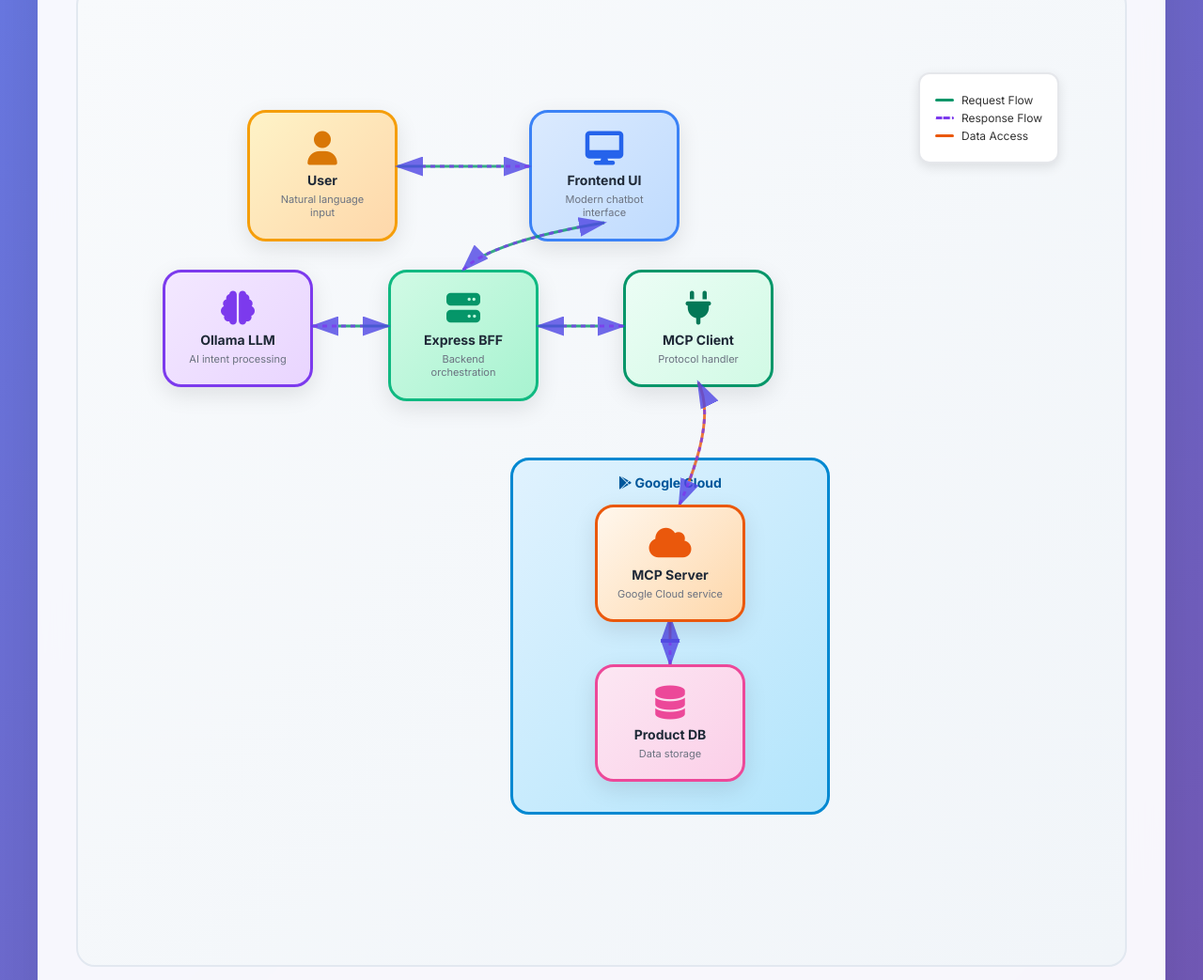
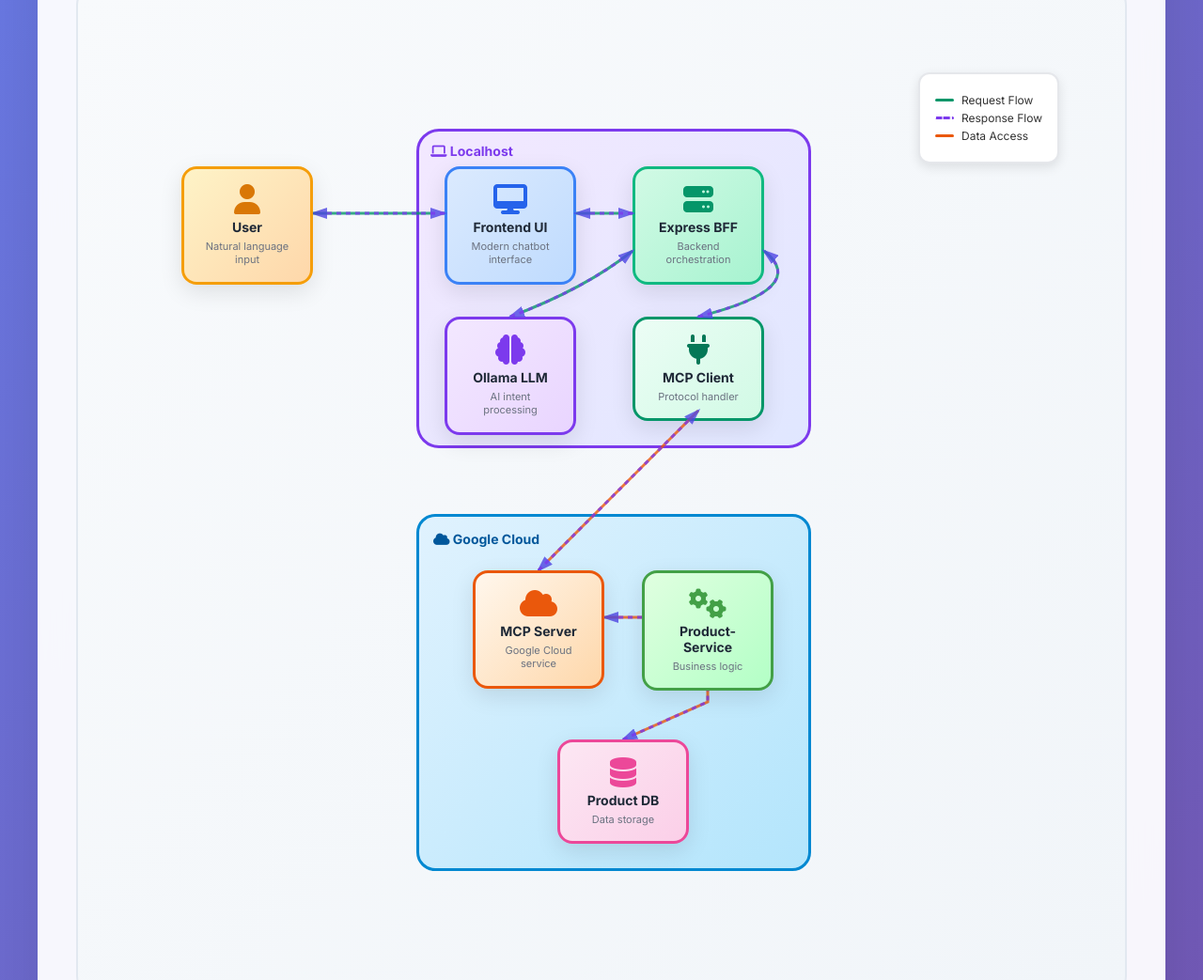
Before and after one commit to racho8/ravi-mcp-client, a website: page public/architecture.html in a window 1280 px wide. Shown: the part 519-1562 px from the top of the page at 94% size. Drawn offline with Linux system fonts and the light colour scheme.

Commit message:
docs: update architecture diagram

```diff
--- a/public/architecture.html
+++ b/public/architecture.html
@@ -113,20 +113,20 @@
         .diagram-container {
             position: relative;
             width: 100%;
-            height: 880px;
+            height: 910px;
         }
 
         .component {
             position: absolute;
             background: white;
             border: 3px solid #e2e8f0;
-            border-radius: 20px;
-            padding: 20px;
+            border-radius: 16px;
+            padding: 16px;
             text-align: center;
             transition: all 0.3s ease;
             box-shadow: 0 8px 24px rgba(0, 0, 0, 0.1);
-            width: 160px;
-            min-height: 120px;
+            width: 140px;
+            min-height: 100px;
             display: flex;
             flex-direction: column;
             justify-content: center;
@@ -142,42 +142,63 @@
 
         /* Component positioning - Clean top-to-bottom flow with increased spacing */
         .user {
-            top: 50px;
-            left: 120px;
+            top: 110px;
+            left: 50px;
             background: linear-gradient(135deg, #fef3c7 0%, #fed7aa 100%);
             border-color: #f59e0b;
+            z-index: 5;
         }
         .frontend {
-            top: 50px;
-            left: 420px;
+            top: 110px;
+            left: 330px;
             background: linear-gradient(135deg, #dbeafe 0%, #bfdbfe 100%);
             border-color: #3b82f6;
         }
         .bff {
-            top: 220px;
-            left: 270px;
+            top: 110px;
+            left: 530px;
             background: linear-gradient(135deg, #d1fae5 0%, #a7f3d0 100%);
             border-color: #10b981;
         }
         .llm {
-            top: 220px;
-            left: 30px;
+            top: 270px;
+            left: 330px;
             background: linear-gradient(135deg, #f3e8ff 0%, #e9d5ff 100%);
             border-color: #7c3aed;
         }
         .mcp-client {
-            top: 220px;
-            left: 520px;
+            top: 270px;
+            left: 530px;
             background: linear-gradient(135deg, #ecfdf5 0%, #d1fae5 100%);
             border-color: #059669;
+        }
+        .localhost-container {
+            position: absolute;
+            top: 70px;
+            left: 300px;
+            width: 420px;
+            height: 340px;
+            background: linear-gradient(135deg, #f3e8ff 0%, #e0e7ff 100%);
+            border: 3px solid #7c3aed;
+            border-radius: 24px;
+            z-index: 0;
+        }
+        .localhost-label {
+            position: absolute;
+            top: 85px;
+            left: 315px;
+            color: #7c3aed;
+            font-size: 14px;
+            font-weight: 700;
+            text-align: left;
         }
 
         /* Google Cloud Container */
         .google-cloud-container {
             position: absolute;
-            top: 420px;
-            left: 400px;
-            width: 340px;
+            top: 480px;
+            left: 300px;
+            width: 420px;
             height: 380px;
             background: linear-gradient(135deg, #e0f2fe 0%, #b3e5fc 100%);
             border: 3px solid #0288d1;
@@ -188,33 +209,50 @@
         .cloud-label {
             position: absolute;
             top: 15px;
-            left: 50%;
-            transform: translateX(-50%);
+            left: 15px;
             color: #01579b;
             padding: 0;
             font-size: 14px;
             font-weight: 700;
-            text-align: center;
+            text-align: left;
+            z-index: 3;
         }
 
         .mcp-server {
-            top: 470px;
-            left: 490px;
+            top: 540px;
+            left: 360px;
             background: linear-gradient(135deg, #fff7ed 0%, #fed7aa 100%);
             border-color: #ea580c;
             z-index: 2;
         }
+        .product-service {
+            position: absolute;
+            top: 540px;
+            left: 540px;
+            background: linear-gradient(135deg, #e0ffe0 0%, #b3ffc6 100%);
+            border: 3px solid #43a047;
+            border-radius: 16px;
+            padding: 16px;
+            text-align: center;
+            width: 140px;
+            min-height: 100px;
+            display: flex;
+            flex-direction: column;
+            justify-content: center;
+            align-items: center;
+            z-index: 2;
+        }
         .database {
-            top: 640px;
-            left: 490px;
+            top: 720px;
+            left: 450px;
             background: linear-gradient(135deg, #fce7f3 0%, #fbcfe8 100%);
             border-color: #ec4899;
             z-index: 2;
         }
 
         .component-icon {
-            font-size: 36px;
-            margin-bottom: 8px;
+            font-size: 32px;
+            margin-bottom: 6px;
             display: block;
         }
 
@@ -224,6 +262,7 @@
         .llm .component-icon { color: #7c3aed; }
         .mcp-client .component-icon { color: #047857; }
         .mcp-server .component-icon { color: #ea580c; }
+        .product-service .component-icon { color: #43a047; }
         .database .component-icon { color: #ec4899; }
 
         .component h3 {
@@ -436,40 +475,46 @@
 
             <div class="architecture-diagram">
                 <div class="diagram-container">
+                    <!-- Localhost Container -->
+                    <div class="localhost-container"></div>
+                    <div class="localhost-label"><i class="fas fa-laptop"></i> Localhost</div>
                     <!-- SVG for connection arrows -->
                     <svg class="connections-svg">
                         <defs>
-                            <marker id="arrowhead" markerWidth="10" markerHeight="7"
-                                    refX="9" refY="3.5" orient="auto">
-                                <polygon points="0 0, 10 3.5, 0 7" fill="#4f46e5" />
+                            <marker id="arrowhead" markerWidth="6" markerHeight="4"
+                                    refX="5" refY="2" orient="auto">
+                                <polygon points="0 0, 6 2, 0 4" fill="#4f46e5" />
                             </marker>
                         </defs>
+                        <!-- User to Frontend (arrow from User's right edge to Frontend's left edge) -->
+                        <path d="M 190 160 L 330 160" class="arrow request" />
 
-                        <!-- User to Frontend - clean horizontal line -->
-                        <path d="M 280 110 L 420 110" class="arrow request" />
+                        <!-- Frontend to BFF (clean horizontal arrow) -->
+                        <path d="M 470 160 L 530 160" class="arrow request" />
 
-                        <!-- Frontend to BFF - curved path avoiding overlap -->
-                        <path d="M 500 170 Q 380 190 350 220" class="arrow request" />
+                        <!-- BFF to LLM (curved arrow going down and left, avoiding Frontend box) -->
+                        <path d="M 530 200 Q 480 240 400 270" class="arrow request" />
 
-                        <!-- BFF to LLM - horizontal left -->
-                        <path d="M 270 280 L 190 280" class="arrow request" />
+                        <!-- BFF to MCP Client (curved arrow going down and right, avoiding boxes) -->
+                        <path d="M 670 200 Q 720 240 600 270" class="arrow request" />
 
-                        <!-- BFF to MCP Client - horizontal right with gap -->
-                        <path d="M 430 280 L 520 280" class="arrow request" />
+                        <!-- MCP Client to MCP Server (curved arrow exiting localhost bottom and entering google cloud top) -->
+                        <path d="M 600 370 Q 515 455 430 540" class="arrow data" />
 
-                        <!-- MCP Client to MCP Server - vertical with offset to avoid Google Cloud border -->
-                        <path d="M 600 340 Q 620 380 580 470" class="arrow data" />
+                        <!-- MCP Server to Product-Service (horizontal arrow) -->
+                        <path d="M 500 590 Q 555 590 570 590" class="arrow data" />
 
-                        <!-- MCP Server to Database - clean vertical inside Google Cloud -->
-                        <path d="M 570 590 L 570 640" class="arrow data" />
+                        <!-- Product-Service to Product DB (vertical down arrow with more space) -->
+                        <path d="M 610 640 L 610 680 Q 565 700 520 720" class="arrow data" />
 
-                        <!-- Response flows (dashed) - mirror paths with offsets -->
-                        <path d="M 570 640 L 570 590" class="arrow response" stroke-dasharray="5,5" />
-                        <path d="M 580 470 Q 620 380 600 340" class="arrow response" stroke-dasharray="5,5" />
-                        <path d="M 520 280 L 430 280" class="arrow response" stroke-dasharray="5,5" stroke-dashoffset="10" />
-                        <path d="M 190 280 L 270 280" class="arrow response" stroke-dasharray="5,5" stroke-dashoffset="10" />
-                        <path d="M 350 220 Q 380 190 500 170" class="arrow response" stroke-dasharray="5,5" />
-                        <path d="M 420 110 L 280 110" class="arrow response" stroke-dasharray="5,5" stroke-dashoffset="10" />
+                        <!-- Response flows (dashed) - mirroring request flows -->
+                        <path d="M 520 720 Q 565 700 610 680 L 610 640" class="arrow response" stroke-dasharray="5,5" />
+                        <path d="M 570 590 Q 555 590 500 590" class="arrow response" stroke-dasharray="5,5" />
+                        <path d="M 430 540 Q 515 455 600 370" class="arrow response" stroke-dasharray="5,5" />
+                        <path d="M 600 270 Q 720 240 670 200" class="arrow response" stroke-dasharray="5,5" />
+                        <path d="M 400 270 Q 480 240 530 200" class="arrow response" stroke-dasharray="5,5" />
+                        <path d="M 530 160 L 470 160" class="arrow response" stroke-dasharray="5,5" />
+                        <path d="M 330 160 L 190 160" class="arrow response" stroke-dasharray="5,5" />
                     </svg>
 
                     <!-- Flow legend -->
@@ -491,7 +536,7 @@
                     <!-- Google Cloud Container -->
                     <div class="google-cloud-container">
                         <div class="cloud-label">
-                            <i class="fab fa-google-play"></i> Google Cloud
+                            <i class="fas fa-cloud"></i> Google Cloud
                         </div>
                     </div>
 
@@ -501,37 +546,36 @@
                         <h3>User</h3>
                         <p>Natural language input</p>
                     </div>
-
                     <div class="component frontend">
                         <i class="fas fa-desktop component-icon"></i>
                         <h3>Frontend UI</h3>
                         <p>Modern chatbot interface</p>
                     </div>
-
                     <div class="component bff">
                         <i class="fas fa-server component-icon"></i>
                         <h3>Express BFF</h3>
                         <p>Backend orchestration</p>
                     </div>
-
                     <div class="component llm">
                         <i class="fas fa-brain component-icon"></i>
                         <h3>Ollama LLM</h3>
                         <p>AI intent processing</p>
                     </div>
-
                     <div class="component mcp-client">
                         <i class="fas fa-plug component-icon"></i>
                         <h3>MCP Client</h3>
                         <p>Protocol handler</p>
                     </div>
-
                     <div class="component mcp-server">
                         <i class="fas fa-cloud component-icon"></i>
                         <h3>MCP Server</h3>
                         <p>Google Cloud service</p>
                     </div>
-
+                    <div class="component product-service">
+                        <i class="fas fa-cogs component-icon"></i>
+                        <h3>Product-Service</h3>
+                        <p>Business logic</p>
+                    </div>
                     <div class="component database">
                         <i class="fas fa-database component-icon"></i>
                         <h3>Product DB</h3>
```
